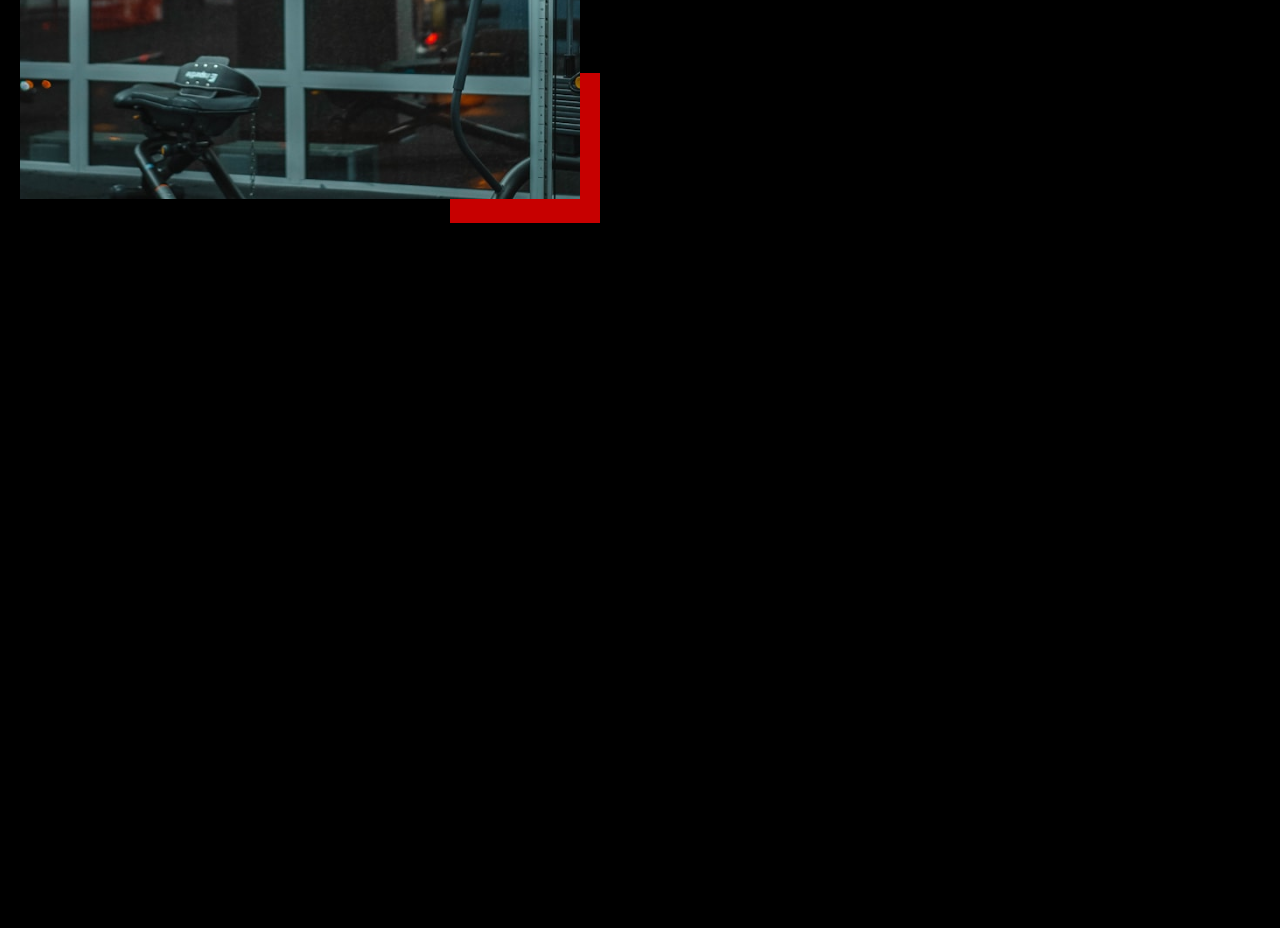
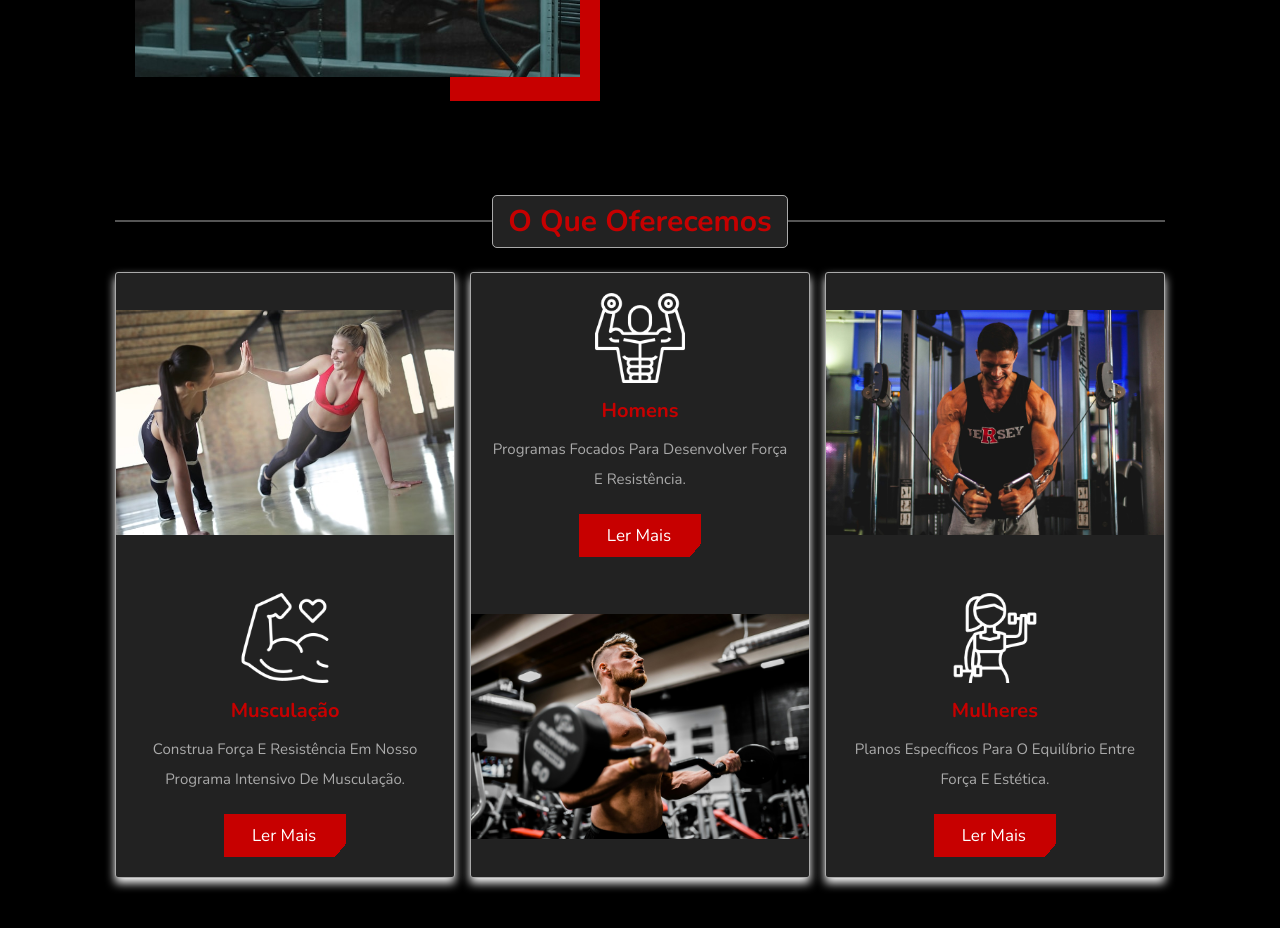
Before and after one commit to ValmirSGama/siteParaAcademia, a plain HTML site: page index.html in a window 1280 px wide. Shown: the part 1430-2358 px from the top of the page. Before the commit the page ends 1653 px from the top, so only its background shows below. Drawn offline with nearby package versions, Linux system fonts and the light colour scheme.

Commit message:
Adição da seção features, estilização e resposividade

```diff
--- a/index.html
+++ b/index.html
@@ -108,6 +108,51 @@
     </section>
     <!--about section ends-->
 
+    <!--features section starts-->
+    <section id="features" class="features">
+      <h1 class="heading"><span>O que Oferecemos</span></h1>
+      <div class="box-container">
+
+        <div class="box">
+          <div class="image">
+            <img src="image/colegasMalhando.jpg" alt="">
+          </div>
+          <div class="content">
+            <img src="image/biceps.png" alt="">
+            <h3>Musculação</h3>
+            <p>Construa força e resistência em nosso programa intensivo de musculação.</p>
+            <a href="#" class="btn">Ler Mais</a>
+          </div>
+        </div>
+
+        <div class="box second">
+          <div class="image">
+            <img src="image/home1.jpg" alt="">
+          </div>
+          <div class="content">
+            <img src="image/manStrong.png" alt="">
+            <h3>Homens</h3>
+            <p>Programas focados para desenvolver força e resistência.</p>
+            <a href="#" class="btn">Ler Mais</a>
+          </div>
+        </div>
+
+        <div class="box">
+          <div class="image">
+            <img src="image/totalShape.jpg" alt="">
+          </div>
+          <div class="content">
+            <img src="image/womanStrong.png" alt="">
+            <h3>Mulheres</h3>
+            <p>Planos específicos para o equilíbrio entre força e estética.</p>
+            <a href="#" class="btn">Ler Mais</a>
+          </div>
+        </div>
+
+      </div>
+    </section>
+    <!--features section ends-->
+
     <!--swiper js link-->
     <script src="https://cdn.jsdelivr.net/npm/swiper@11/swiper-bundle.min.js"></script>
 
--- a/style.css
+++ b/style.css
@@ -5,6 +5,8 @@
     --color-white: #fff;
     --main-color-red: rgb(199, 0, 0);
     --color-scrollbar-track: #2a2a2a;
+    --color-light-grey-bg: #aaa;
+    --color-dark-grey-bg: #222;
     --color-light-grey-bg: #aaa;
 }
 
@@ -226,6 +228,95 @@ body{
     color: var(--main-color-red);
 }
 
+.heading{
+    text-align: center;
+    margin-bottom: 3rem;
+    position: relative;
+}
+
+.heading::before{
+    content: '';
+    position: absolute;
+    top: 50%;
+    left: 0;
+    transform: translateY(-50%);
+    height: .1rem;
+    width: 100%;
+    background: var( --color-light-grey-bg);
+    z-index: -1;
+}
+
+.heading span{
+    font-size: 3rem;
+    color: var(--main-color-red);
+    background: var(--color-dark-grey-bg);
+    padding: .5rem 1.5rem;
+    border: 0.1rem solid var(--color-light-grey-bg);
+    border-radius: .5rem;
+}
+
+section{
+    padding: 5rem 9%;
+}
+
+.features .box-container{
+    display: grid;
+    grid-template-columns: repeat(auto-fit,minmax(32rem, 1fr));
+    gap: 1.5rem;
+}
+
+.features .box-container .box{
+    background: var(--color-dark-grey-bg);
+    border-radius: .3rem;
+    border: .1rem solid var(--color-light-grey-bg);
+    box-shadow: var(--color-white) 0 .5rem 1rem 0;
+}
+
+.features .box-container .box.second{
+    display: flex;
+    flex-flow: column-reverse;
+}
+
+.features .box-container .box .image{
+    height: 30rem;
+    width: 100%;
+    overflow: hidden;
+}
+
+.features .box-container .box img{
+    height: 100%;
+    width: 100%;
+    object-fit: contain;
+}
+
+.features .box-container .box:hover .image img{
+    transform: scale(1.1);
+    transition: transform 0.3s ease-in-out;
+}
+
+.features .box-container .box .content{
+    padding: 2rem;
+    text-align: center;
+}
+
+.features .box-container .box .content img{
+    height: 9rem;
+    margin-bottom: 1rem;
+    filter: invert(1);
+}
+
+.features .box-container .box .content h3{
+    font-size: 2rem;
+    color: var(--main-color-red);
+}
+
+.features .box-container .box .content p{
+    line-height: 2;
+    font-size: 1.5rem;
+    color: var(--color-light-grey-bg);
+    padding: 1rem 0;
+}
+
 @media(max-width: 991px){
     html{
         font-size: 55%;
```
Also changed, not shown: image/biceps.png (added), image/colegasMalhando.jpg (added), image/home1.jpg (added), image/manStrong.png (added), image/totalShape.jpg (added), image/womanStrong.png (added).
